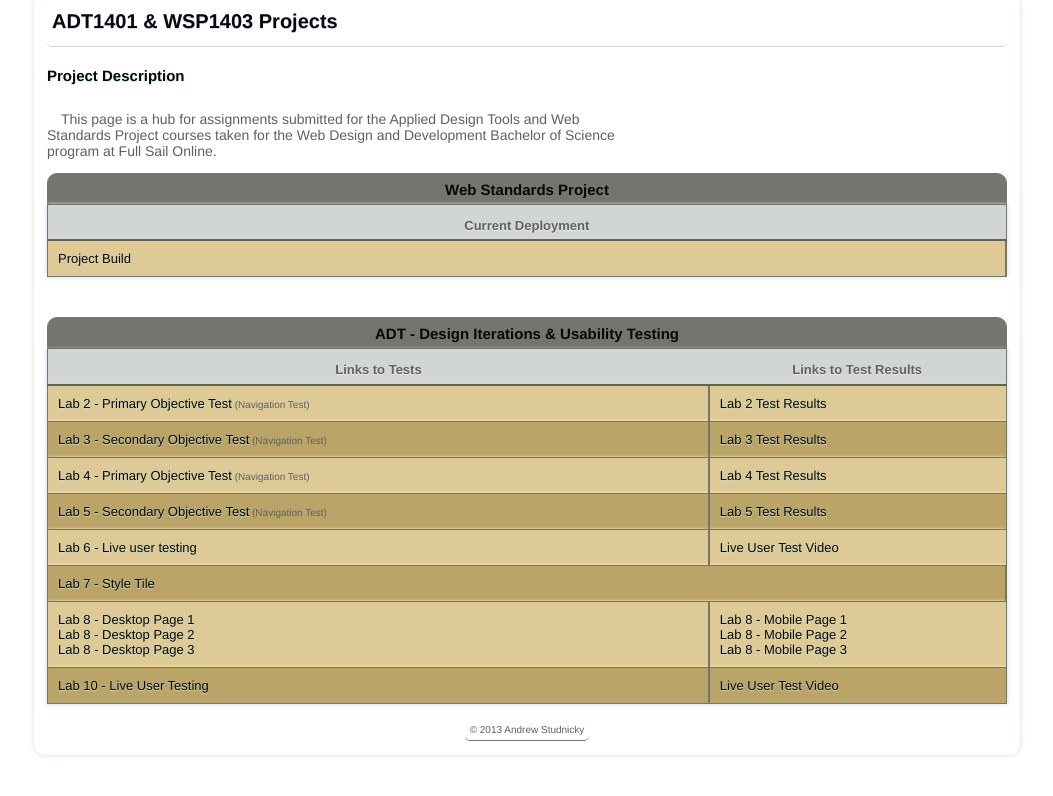
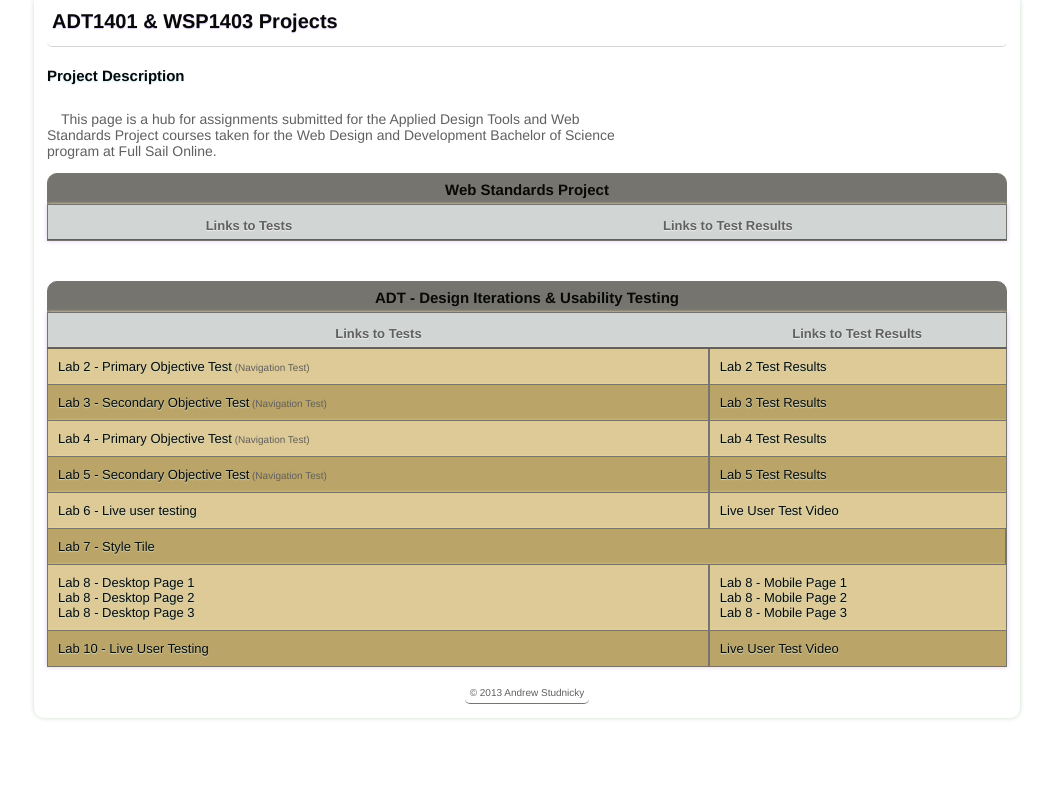
Before and after one commit to WebStandardsProject/1403-astudnicky, a plain HTML site: page index.html in a window 1280 px wide. Shown: the whole page, without its empty margins (113-1166 px from the left). Drawn offline with Linux system fonts and the light colour scheme.

Commit message:
Saturday Class Commit
Haha just kidding this is the real commit.

```diff
--- a/index.html
+++ b/index.html
@@ -24,12 +24,12 @@
 	  <caption>Web Standards Project</caption>
        <thead>
           <tr>
-            <th>Current Deployment</th>
+            <th>Links to Tests</th>
+            <th>Links to Test Results</th>
           </tr>
        </thead>
        <tbody>
           <tr class="odd">
-			<td><a href="project">Project Build</a></td>
 		  </tr>
        </tbody>
     </table>
```
Also changed, not shown: 1 other file.
